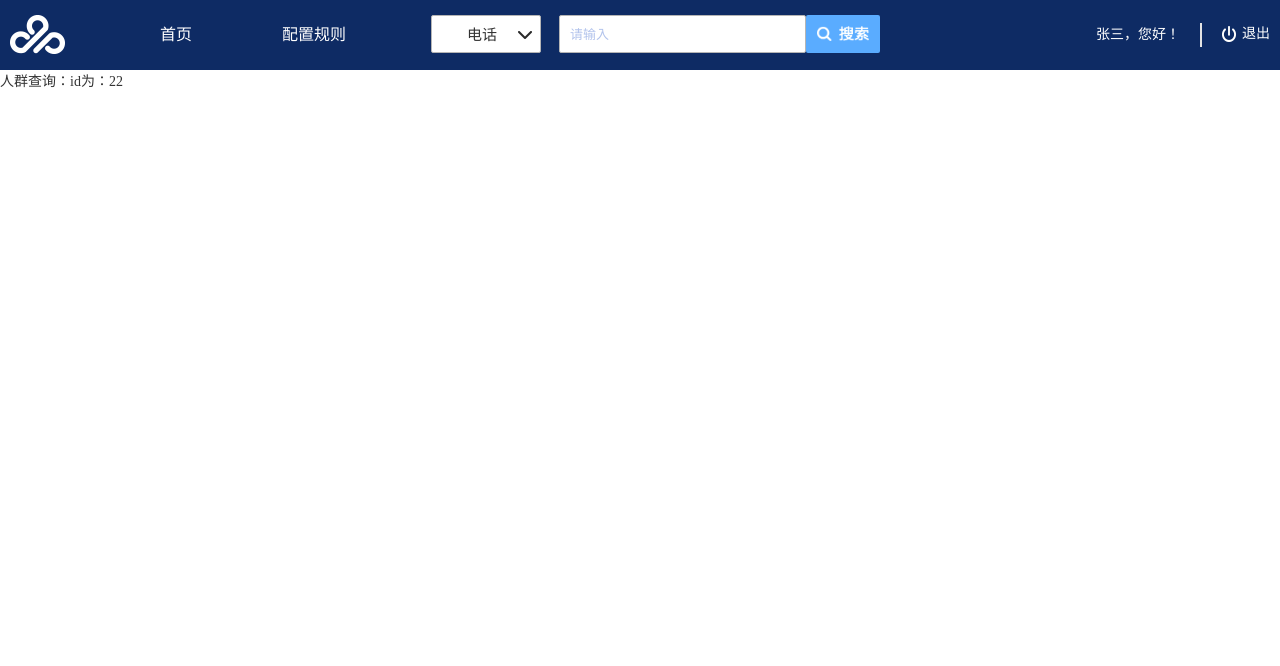
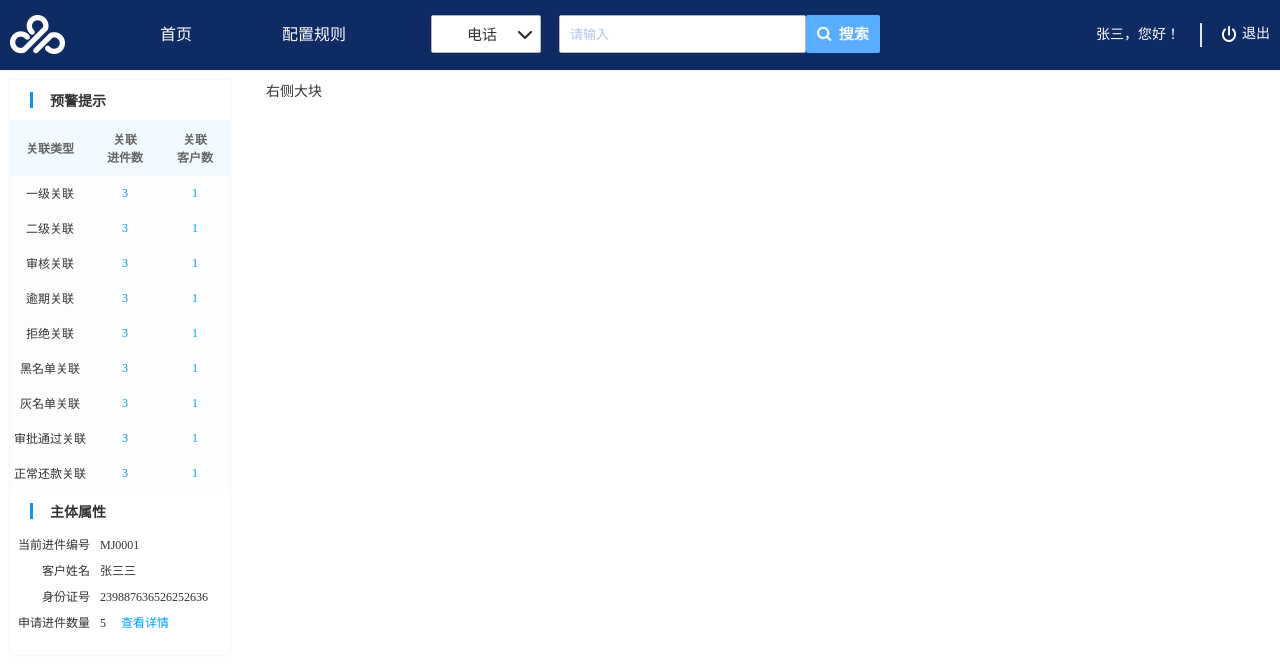
Before and after one commit to xingmengmeng/react-d3-force, a React (Create React App) app: page /persons/22 in a window 1280 px wide. Shown: the top 666 px of the page. Built offline with nearby package versions, Linux system fonts and the light colour scheme.

Commit message:
人物图-新增左侧预警提示及主题属性的ui样式

```diff
--- a/src/assets/css/index.less
+++ b/src/assets/css/index.less
@@ -34,3 +34,19 @@ body {
   clear: both;
   display: block;
 }
+
+.containers{
+  padding:10px 10px 0 10px;
+  box-sizing: border-box;
+  .leftSide{
+    float: left;
+    padding:10px 0;
+    width: 220px;
+    box-shadow: 0 0px 2px 0 rgba(0, 0, 0, 0.1);
+    box-sizing: border-box;
+  }
+  .rightSide{
+    padding-left:256px;
+    box-sizing: border-box;
+  }
+}
--- a/src/assets/css/public.less
+++ b/src/assets/css/public.less
@@ -1,4 +1,5 @@
 @color-blue:#009dff;
+@color-light-blue:#f2faff;
 @color-red:#ff2525;
 @color-white:#fff;
 
--- /dev/null
+++ b/src/components/LeftTabList/index.js
@@ -0,0 +1,66 @@
+import React,{Component} from 'react';
+import './index.less';
+export default class LeftTabList extends Component{
+    render(){
+        return(
+            <section className="tabWrap">
+                <table width="100%">
+                    <thead>
+                        <tr>
+                            <th width="60">关联类型</th>
+                            <th>关联<br/>进件数</th>
+                            <th>关联<br/>客户数</th>
+                        </tr>
+                    </thead>
+                    <tbody>
+                        <tr>
+                            <td>一级关联</td>
+                            <td className="blueF">3</td>
+                            <td className="blueF">1</td>
+                        </tr>
+                        <tr>
+                            <td>二级关联</td>
+                            <td className="blueF">3</td>
+                            <td className="blueF">1</td>
+                        </tr>
+                        <tr>
+                            <td>审核关联</td>
+                            <td className="blueF">3</td>
+                            <td className="blueF">1</td>
+                        </tr>
+                        <tr>
+                            <td>逾期关联</td>
+                            <td className="blueF">3</td>
+                            <td className="blueF">1</td>
+                        </tr>
+                        <tr>
+                            <td>拒绝关联</td>
+                            <td className="blueF">3</td>
+                            <td className="blueF">1</td>
+                        </tr>
+                        <tr>
+                            <td>黑名单关联</td>
+                            <td className="blueF">3</td>
+                            <td className="blueF">1</td>
+                        </tr>
+                        <tr>
+                            <td>灰名单关联</td>
+                            <td className="blueF">3</td>
+                            <td className="blueF">1</td>
+                        </tr>
+                        <tr>
+                            <td>审批通过关联</td>
+                            <td className="blueF">3</td>
+                            <td className="blueF">1</td>
+                        </tr>
+                        <tr>
+                            <td>正常还款关联</td>
+                            <td className="blueF">3</td>
+                            <td className="blueF">1</td>
+                        </tr>
+                    </tbody>
+                </table>
+            </section>
+        )
+    }
+}
--- /dev/null
+++ b/src/components/LeftTabList/index.less
@@ -0,0 +1,21 @@
+@import (reference) '../../assets/css/public';
+.tabWrap{
+    margin:10px 0;
+    th{
+        padding:10px;
+        background: @color-light-blue;
+        color: #666666;
+        font-size: 12px;
+    }
+    td{
+        padding:8px 0;
+        text-align: center;
+        font-size: 12px;
+        background: #fbfdfe;
+        border-bottom: 1px #fff solid;
+        &.blueF{
+            color: @color-blue;
+            cursor: pointer;
+        }
+    }
+}
--- a/src/views/persons/index.js
+++ b/src/views/persons/index.js
@@ -1,5 +1,8 @@
 import React, { Component } from 'react';
 import './index.less';
+
+import LeftTabList from '../../components/LeftTabList';
+
 export default class Persons extends Component {
     constructor() {
         super();
@@ -17,8 +20,34 @@ export default class Persons extends Component {
     }
     render() {
         return (
-            <section>
-               人群查询：id为：{this.state.id}
+            <section className="allWrap containers">
+                <div className="leftSide">
+                    <h5 className="hTit">预警提示</h5>
+                    <LeftTabList></LeftTabList>
+                    <h5 className="hTit">主体属性</h5>
+                    <ul className="leftMainUl clearfix">
+                        <li>
+                            <label>当前进件编号</label>
+                            <span>MJ0001</span>
+                        </li>
+                        <li>
+                            <label>客户姓名</label>
+                            <span>张三三</span>
+                        </li>
+                        <li>
+                            <label>身份证号</label>
+                            <span>239887636526252636</span>
+                        </li>
+                        <li>
+                            <label>申请进件数量</label>
+                            <span>5</span>
+                            <i>查看详情</i>
+                        </li>
+                    </ul>
+                </div>
+                <div className="rightSide">
+                    右侧大块
+               </div>
             </section>
         )
     }
--- a/src/views/persons/index.less
+++ b/src/views/persons/index.less
@@ -1,3 +1,22 @@
-.header{
-    background: #0e2b64;
+@import (reference) '../../assets/css/public';
+.hTit{
+    padding-left:40px;
+    background: url(../../assets/images/ls_2.png) 20px center no-repeat;
 }
+.leftMainUl{
+    padding:10px 0;
+    font-size: 12px;
+    label{
+        display: inline-block;
+        margin-right: 10px;
+        padding:4px 0;
+        width: 80px;
+        text-align: right;
+    }
+    i{
+        margin-left: 15px;
+        font-style: normal;
+        color: @color-blue;
+        cursor: pointer;
+    }
+}
```
Also changed, not shown: src/views/allShow/index.js (added, +10 -0 lines), src/assets/images/hideLeft.png (added), src/assets/images/ls_2.png (added).
